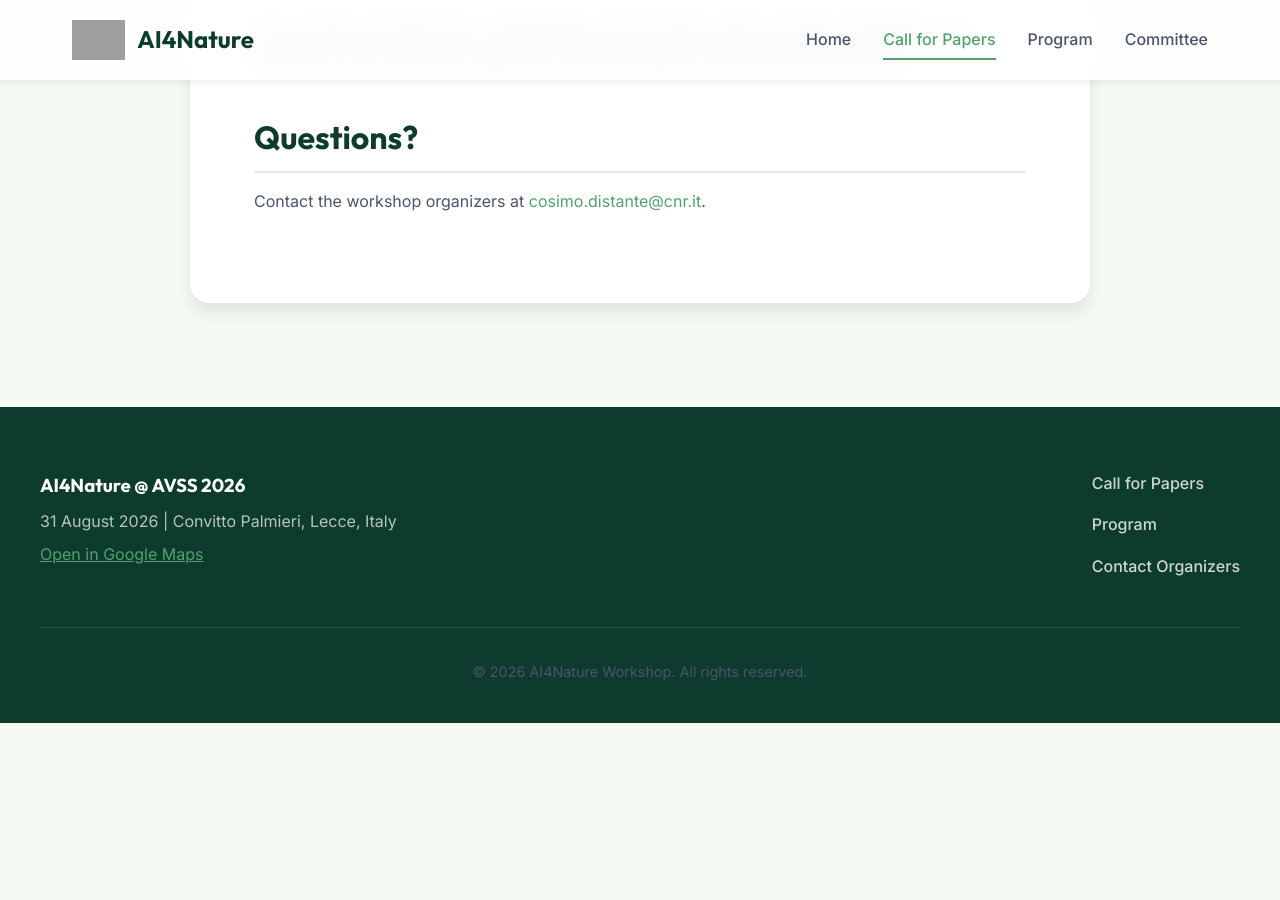
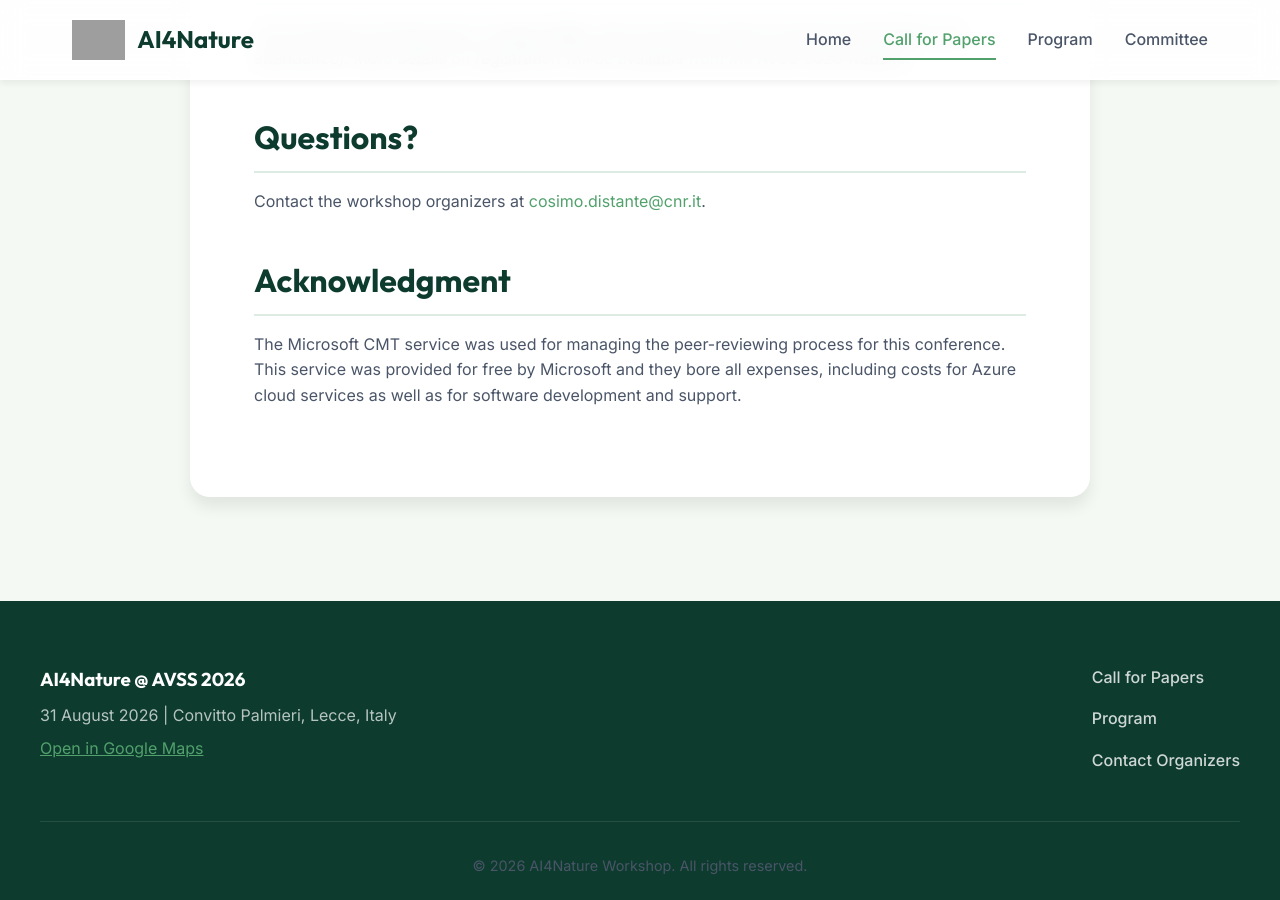
Before and after one commit to ilyesbenaissa/AI4NATURE, a Jekyll site: the page built from cfp.md, in a window 1280 px wide and 900 px high, scrolled down 2692 px. Built offline with Jekyll 4.4.1, drawn with Linux system fonts in a browser that asks for light colours; before the commit the page ends 3415 px from its top, so only the background shows below that; grey boxes are pictures that could not be loaded.

```diff
--- a/cfp.md
+++ b/cfp.md
@@ -57,3 +57,7 @@ The workshop will take place in **Lecce, Italy**, with full hybrid support (remo
 ## Questions?
 
 Contact the workshop organizers at [cosimo.distante@cnr.it](mailto:cosimo.distante@cnr.it).
+
+## Acknowledgment
+
+The Microsoft CMT service was used for managing the peer-reviewing process for this conference. This service was provided for free by Microsoft and they bore all expenses, including costs for Azure cloud services as well as for software development and support.
```
Also changed, not shown: index.md (+10 -0 lines), 4 other files.
